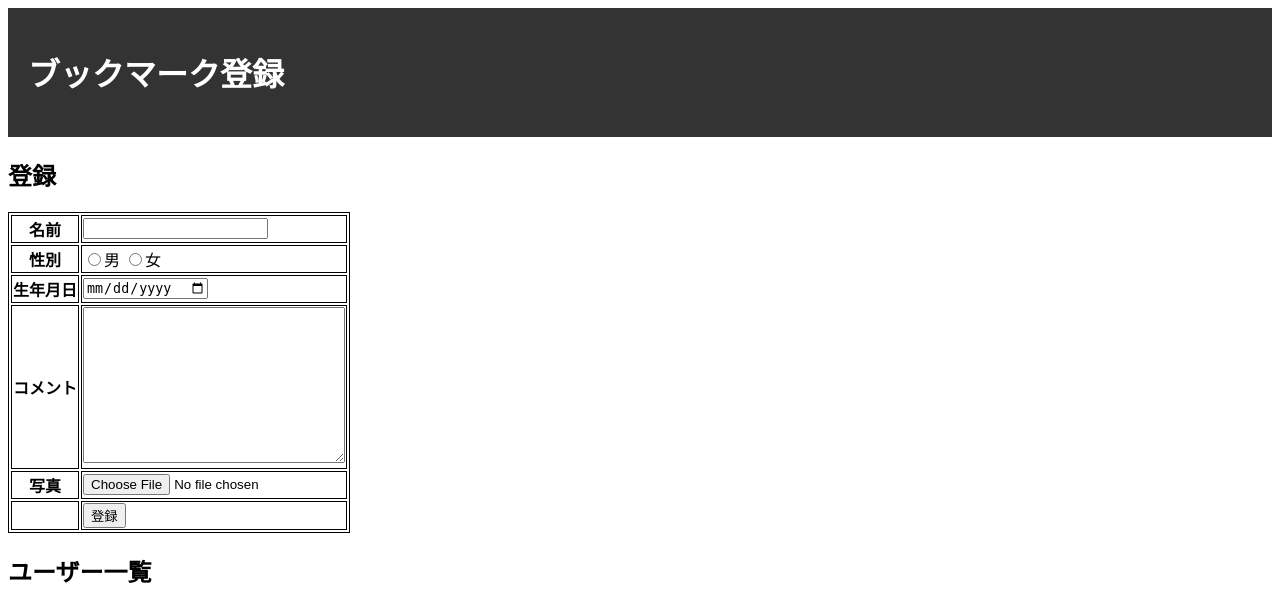
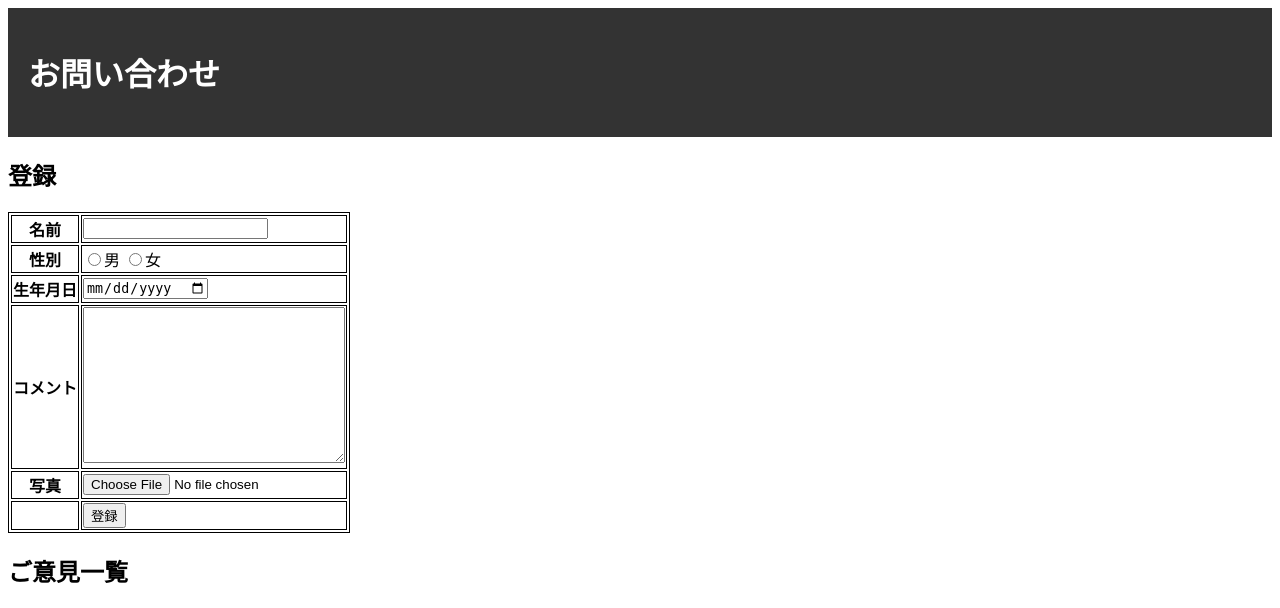
Before and after one commit to hidepon503/T03_kadai-_PHP03, a PHP site: page / in a window 1280 px wide. Shown: the top 608 px of the page. Run offline with PHP 8.4, Linux system fonts and the light colour scheme; data that the repository does not hold is empty.

Commit message:
お客様の声収集アプリに方針変更

```diff
--- a/header.php
+++ b/header.php
@@ -6,5 +6,5 @@
     }
 </style>
 <header>
-    <h1>ブックマーク登録</h1>
+    <h1>お問い合わせ</h1>
 </header>
--- a/index.php
+++ b/index.php
@@ -3,7 +3,7 @@
 <head>
   <meta charset="UTF-8">
   <meta name="viewport" content="width=device-width, initial-scale=1.0">
-  <title>ブックマークアプリ</title>
+  <title>お客様の声収集アプリ</title>
 </head>
 <body>
 
--- a/list.php
+++ b/list.php
@@ -31,7 +31,7 @@ if($status==false){
 
 
 <section class="favorite_container">
-  <h2>ユーザー一覧</h2>
+  <h2>ご意見一覧</h2>
   <div class="favorite_list">
     <table style="width:80%;">
       <tr>
```
